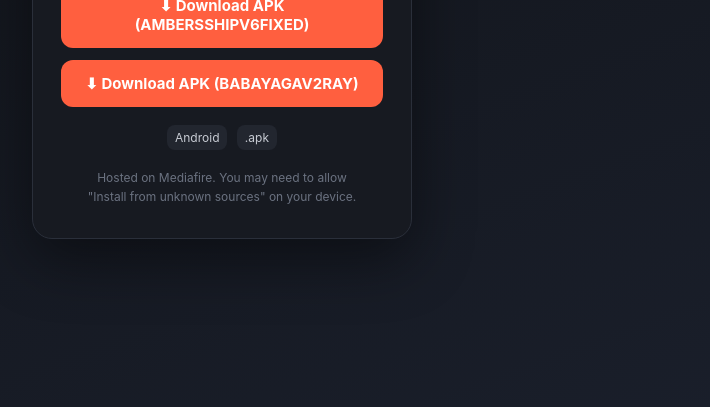
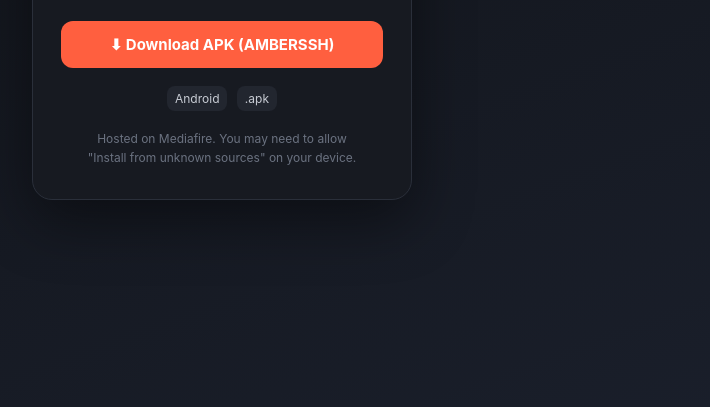
Before and after one commit to noelrubio143/AMBERSSHVPN, a website: page download.html in a window 1280 px wide. Shown: the part 393-800 px from the top of the page, without its empty margins (418-1128 px from the left). Drawn offline with Linux system fonts and the light colour scheme.

Commit message:
Update download.html

```diff
--- a/download.html
+++ b/download.html
@@ -85,11 +85,8 @@
     <div class="icon">🔥</div>
     <h1>AMBERSSHVPN</h1>
     <p class="sub">Android APK</p>
-    <a class="download-btn" href="https://www.mediafire.com/file/bu44dls41kjaqea/AMBERSSHIPV6FIXED.apk/file" target="_blank" rel="noopener">
-      ⬇ Download APK (AMBERSSHIPV6FIXED)
-    </a>
-    <a class="download-btn" style="margin-top:12px;" href="https://www.mediafire.com/file/fzk3rkfgsw1j8vs/BABAYEGAV2RAYFIXED.apk/file" target="_blank" rel="noopener">
-      ⬇ Download APK (BABAYAGAV2RAY)
+    <a class="download-btn" href="https://www.mediafire.com/file/ca4t8ipgi57v71h/AMBERSSH.apk/file" target="_blank" rel="noopener">
+      ⬇ Download APK (AMBERSSH)
     </a>
     <div class="meta">
       <span class="badge">Android</span>
```
